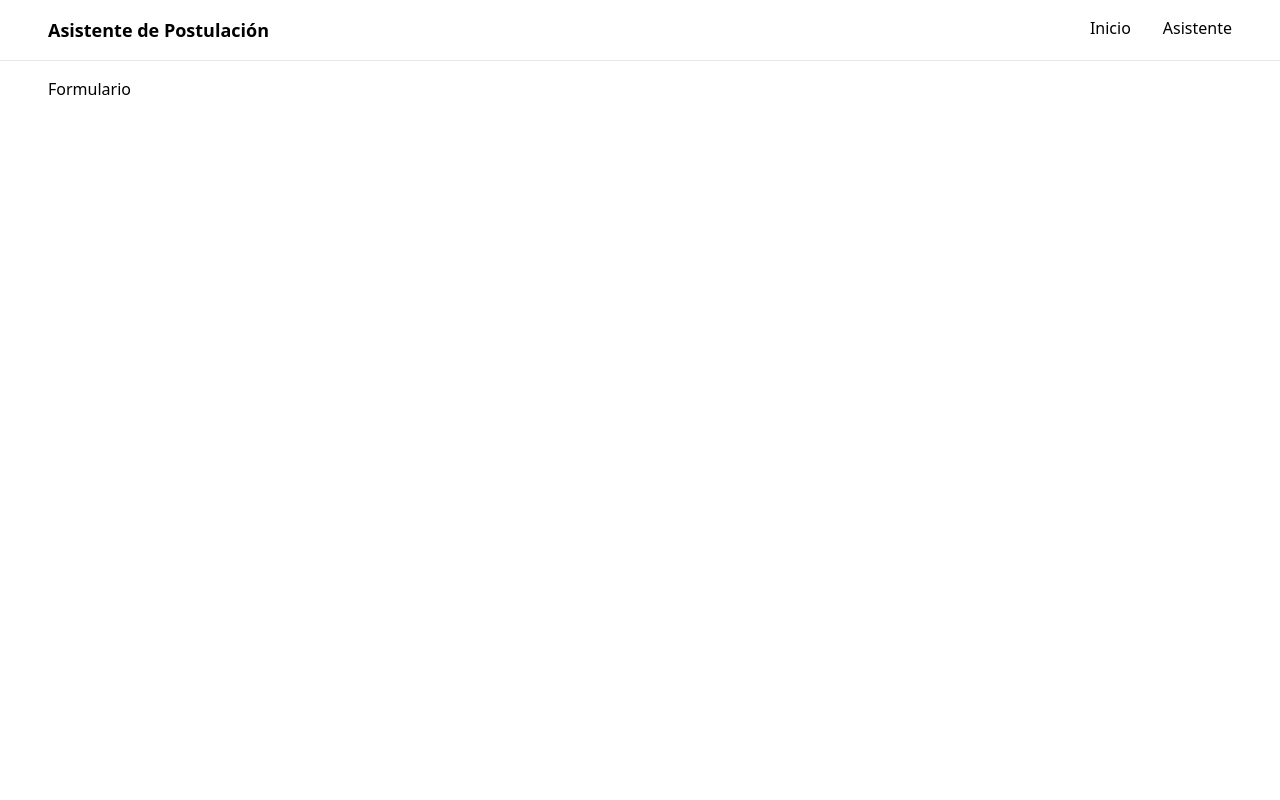
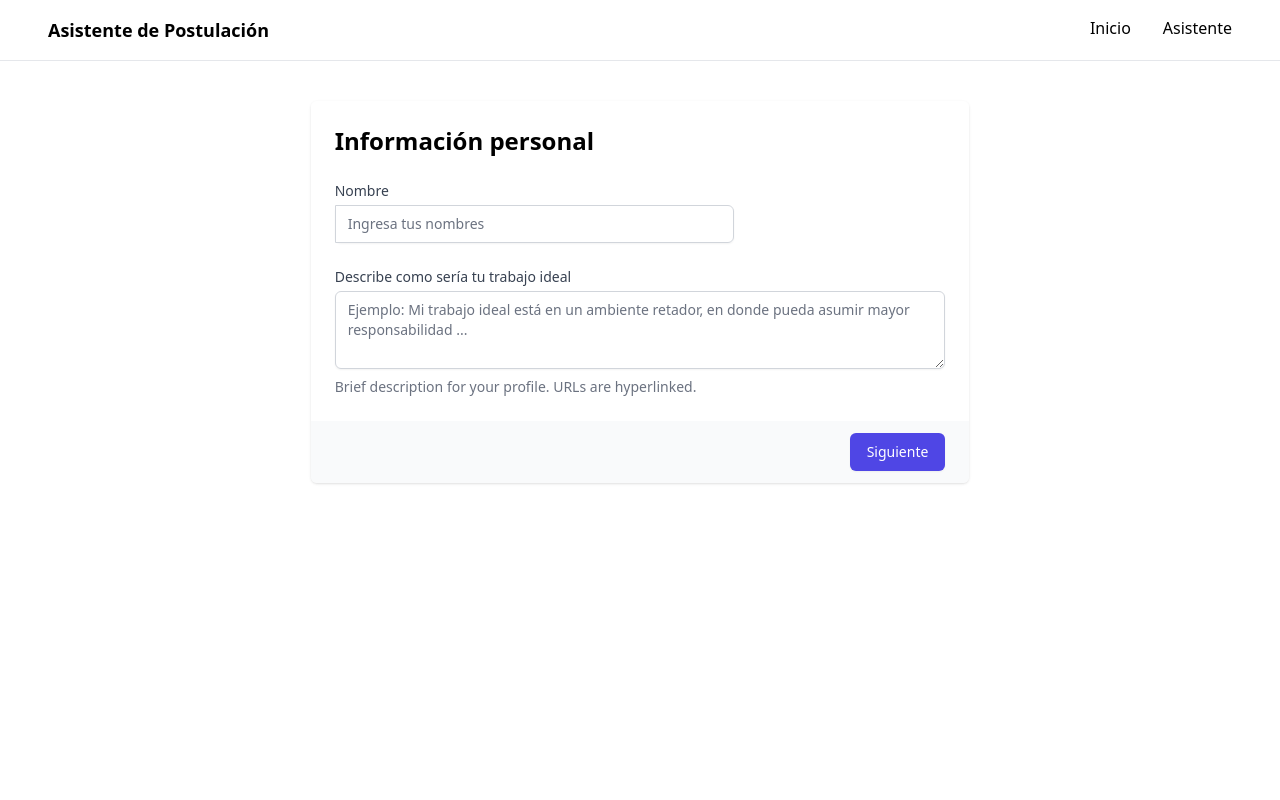
Before and after one commit to romariosc15/application-wizard-ui, a Next.js app: page /wizard in a window 1280 px wide. Shown: the top 800 px of the page. Built offline with nearby package versions, Linux system fonts and the light colour scheme.

Commit message:
Created form inputs.

```diff
--- a/package.json
+++ b/package.json
@@ -15,6 +15,7 @@
     "react-dom": "18.2.0"
   },
   "devDependencies": {
+    "@tailwindcss/forms": "^0.5.2",
     "@types/node": "18.6.4",
     "@types/react": "18.0.15",
     "@types/react-dom": "18.0.6",
--- /dev/null
+++ b/src/components/Form/Input.tsx
@@ -0,0 +1,32 @@
+import React from 'react';
+
+type InputProps = {
+    label: string,
+    type: string,
+    name: string,
+    id: string,
+    placeholder: string,
+    required: boolean
+};
+
+const Input = ({ label, type, name, id, placeholder, required }: InputProps) => {
+  return (
+    <>
+        <label htmlFor={id} className="block text-sm font-medium text-gray-700">
+            {label}
+        </label>
+        <div className="mt-1 flex rounded-md shadow-sm">
+            <input
+                type={type}
+                name={name}
+                id={id}
+                className="focus:ring-indigo-500 focus:border-indigo-500 flex-1 block w-full rounded-none rounded-r-md sm:text-sm border-gray-300"
+                placeholder={placeholder}
+                required={required}
+            />
+        </div>
+    </>
+  );
+};
+
+export default Input;
--- /dev/null
+++ b/src/components/Form/TextArea.tsx
@@ -0,0 +1,36 @@
+import React from 'react';
+
+type TextAreaProps = {
+    label: string,
+    rows: number,
+    name: string,
+    id: string,
+    placeholder: string,
+    required: boolean
+};
+
+const TextArea = ({ label, rows, name, id, placeholder, required }: TextAreaProps) => {
+  return (
+    <>
+        <label htmlFor="about" className="block text-sm font-medium text-gray-700">
+            {label}
+        </label>
+        <div className="mt-1">
+            <textarea
+            id={id}
+            name={name}
+            rows={rows}
+            className="shadow-sm focus:ring-indigo-500 focus:border-indigo-500 mt-1 block w-full sm:text-sm border border-gray-300 rounded-md"
+            placeholder={placeholder}
+            defaultValue={''}
+            required={required}
+            />
+        </div>
+        <p className="mt-2 text-sm text-gray-500">
+            Brief description for your profile. URLs are hyperlinked.
+        </p>
+    </>
+  );
+};
+
+export default TextArea;
--- a/src/components/Navbar.tsx
+++ b/src/components/Navbar.tsx
@@ -5,7 +5,7 @@ const Navbar = () => {
   return (
     <nav className='py-4 px-12 border-b'>
       <div className='flex flex-row justify-between'>
-        <h1 className='text-lg font-bold'>Asistente de Postulación</h1>
+        <h5 className='text-lg font-bold'>Asistente de Postulación</h5>
         <div className='space-x-8'>
           <Link href={'/'} className="text-indigo-600 hover:text-indigo-900">
             Inicio
--- /dev/null
+++ b/src/components/Steps.tsx
@@ -0,0 +1,19 @@
+import React from 'react';
+
+type StepsProps = {
+    steps: [],
+};
+
+const Steps = ({ steps }: StepsProps) => {
+  return (
+    <>
+        {steps?.map((_, index) => (
+            <div key={index}>
+                Índice: {index}
+            </div>
+        ))}
+    </>
+  );
+};
+
+export default Steps;
--- a/src/pages/index.tsx
+++ b/src/pages/index.tsx
@@ -1,10 +1,15 @@
 import type { NextPage } from 'next';
 import Layout from '../components/Layout';
+import Head from 'next/head';
 
 const Home: NextPage = () => {
   return (
     <Layout>
-      <div className="my-4 px-12 min-h-screen">
+      <Head>
+        <title>Asistente - Inicio</title>
+        <meta name="viewport" content="initial-scale=1.0, width=device-width" />
+      </Head>
+      <div className="py-4 px-12 min-h-screen">
         <div>
           Index
         </div>
--- a/src/pages/wizard.tsx
+++ b/src/pages/wizard.tsx
@@ -1,12 +1,58 @@
 import type { NextPage } from 'next';
+import Head from 'next/head';
 import Layout from '../components/Layout';
+import Input from '../components/Form/Input';
+import TextArea from '../components/Form/TextArea';
 
 const Wizard: NextPage = () => {
   return (
     <Layout>
-      <div className="my-4 px-12 min-h-screen">
-        <div>
-          Formulario
+      <Head>
+        <title>Asistente - Postulación</title>
+        <meta name="viewport" content="initial-scale=1.0, width=device-width" />
+      </Head>
+      <div className="py-4 px-12 min-h-screen">
+        <div className='w-7/12 mx-auto px-4 py-6'>
+          <div className="mt-5 md:mt-0 md:col-span-2">
+            <form action="#" method="POST">
+              <div className="shadow sm:rounded-md sm:overflow-hidden">
+                <div className="px-4 py-5 bg-white space-y-6 sm:p-6">
+                  <h2 className='text-2xl font-bold'>Información personal</h2>
+                  <div className="grid grid-cols-3 gap-6">
+                    <div className="col-span-3 sm:col-span-2">
+                      <Input
+                        label='Nombre'
+                        type='text'
+                        name='nombre'
+                        id='nombre'
+                        placeholder='Ingresa tus nombres'
+                        required={true}
+                      />
+                    </div>
+                  </div>
+
+                  <div>
+                    <TextArea
+                      label='Describe como sería tu trabajo ideal'
+                      rows={3}
+                      name='idealJob'
+                      id='idealJob'
+                      placeholder='Ejemplo: Mi trabajo ideal está en un ambiente retador, en donde pueda asumir mayor responsabilidad ...'
+                      required={true}
+                    />
+                  </div>
+                </div>
+                <div className="px-4 py-3 bg-gray-50 text-right sm:px-6">
+                  <button
+                    type="submit"
+                    className="inline-flex justify-center py-2 px-4 border border-transparent shadow-sm text-sm font-medium rounded-md text-white bg-indigo-600 hover:bg-indigo-700 focus:outline-none focus:ring-2 focus:ring-offset-2 focus:ring-indigo-500"
+                  >
+                    Siguiente
+                  </button>
+                </div>
+              </div>
+            </form>
+          </div>
         </div>
       </div>
     </Layout>
--- a/tailwind.config.js
+++ b/tailwind.config.js
@@ -7,5 +7,7 @@ module.exports = {
   theme: {
     extend: {},
   },
-  plugins: [],
+  plugins: [
+    require('@tailwindcss/forms'),
+  ],
 };
```
Also changed, not shown: 1 other file (tests, documents, lock files or other folders).
